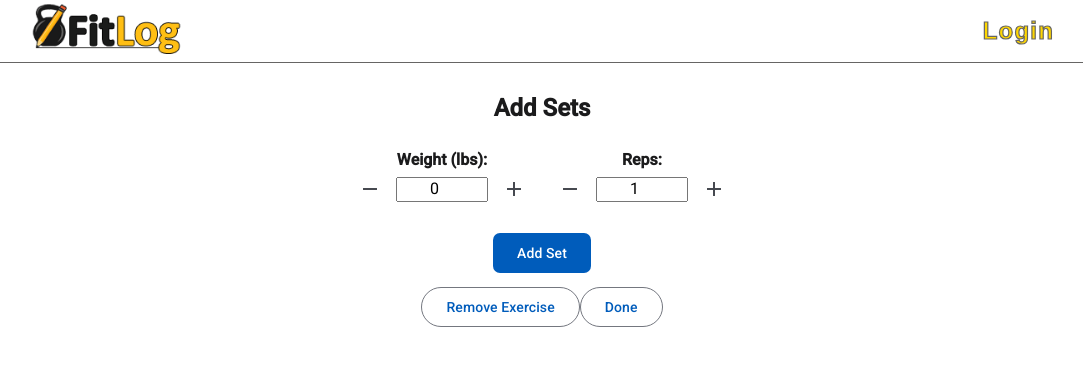
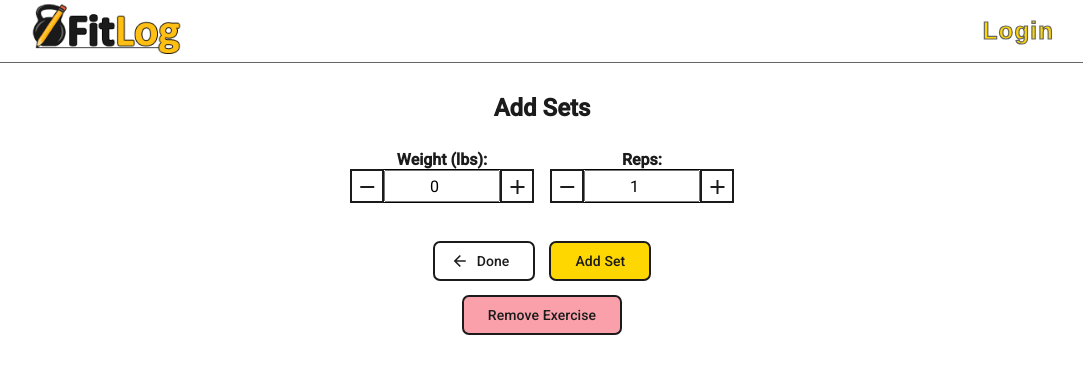
Before and after one commit to LucasLombardo/fitlog, an Angular app in the folder frontend/: page /sets in a window 1280 px wide. Shown: the top 374 px of the page, without its empty margins (98-1181 px from the left). Built offline with nearby package versions, Linux system fonts and the light colour scheme.

Commit message:
[FE] improves button and input styling

```diff
--- a/frontend/src/app/components/workout/workout.component.html
+++ b/frontend/src/app/components/workout/workout.component.html
@@ -1,11 +1,8 @@
 <div class="workout-container">
   <header>
     <h1 class="title">{{ workout?.date | date: 'longDate' }}</h1>
-    <button mat-icon-button color="primary" (click)="addExercise()" style="color: #43a047">
-      <mat-icon>add</mat-icon>
-    </button>
   </header>
-  <mat-action-list style="max-width: 400px; margin: 0 auto">
+  <mat-action-list>
     <mat-list-item
       *ngFor="let ex of exercises"
       class="exercise-card is-focusable"
@@ -27,7 +24,7 @@
     </mat-list-item>
   </mat-action-list>
 
-  <button class="add-exercise-button" mat-raised-button color="primary" (click)="addExercise()">
+  <button class="add-exercise-button" mat-flat-button color="primary" (click)="addExercise()">
     Add Exercise
   </button>
   <!-- TODO: Add notes -->
--- a/frontend/src/app/components/workout/workout.component.scss
+++ b/frontend/src/app/components/workout/workout.component.scss
@@ -10,10 +10,15 @@ header {
   max-width: 26rem;
   margin: 0 auto;
   padding-bottom: 2em;
+  .mat-mdc-action-list {
+    padding: 0;
+    max-width: unset;
+  }
   .mdc-list-item {
     height: auto;
-    border: 0.5px solid #e0e0e0;
+    border: 0.5px solid var(--gray);
     margin-bottom: 1em;
+    padding: 0;
   }
   .add-exercise-button {
     width: 100%;
--- a/frontend/src/app/pages/exercises/exercises.component.html
+++ b/frontend/src/app/pages/exercises/exercises.component.html
@@ -24,7 +24,7 @@
       </mat-list-item>
     </mat-action-list>
   </div>
-  <button class="add-exercise-button" mat-raised-button color="primary" (click)="newExercise()">
+  <button class="add-exercise-button" mat-flat-button color="primary" (click)="newExercise()">
     Add New Exercise
   </button>
   <ng-template #noExercises>
--- a/frontend/src/app/pages/exercises/new-exercise.component.html
+++ b/frontend/src/app/pages/exercises/new-exercise.component.html
@@ -22,7 +22,7 @@
   </mat-form-field>
 
   <!-- Submit Button -->
-  <button mat-raised-button color="primary" type="submit" [disabled]="!exerciseForm.valid">
+  <button mat-flat-button color="primary" type="submit" [disabled]="!exerciseForm.valid">
     Create Exercise
   </button>
 </form>
--- a/frontend/src/app/pages/login/login.component.html
+++ b/frontend/src/app/pages/login/login.component.html
@@ -1,23 +1,21 @@
 <main>
   <h1>Log In</h1>
   <form (ngSubmit)="login()" class="login-form">
-    <mat-form-field appearance="fill" class="full-width">
+    <mat-form-field appearance="outline" class="full-width">
       <mat-label>Email</mat-label>
       <input matInput type="email" name="email" [(ngModel)]="email" required />
     </mat-form-field>
-    <br />
-    <mat-form-field appearance="fill" class="full-width">
+    <mat-form-field appearance="outline" class="full-width">
       <mat-label>Password</mat-label>
       <input matInput type="password" name="password" [(ngModel)]="password" required />
     </mat-form-field>
-    <br />
-    <button mat-raised-button color="primary" type="submit">Login</button>
-    <div class="forgot-password">
-      <button mat-button type="button" (click)="forgotPassword()">Forgot Password?</button>
-    </div>
-    <div class="signup">
-      <span>Don't have an account?</span>
-      <button mat-button type="button" (click)="signUp()">Sign Up</button>
-    </div>
+    <button class="login-button" mat-flat-button color="primary" type="submit">Login</button>
   </form>
+  <div class="forgot-password">
+    <button class="inline-button" mat-button type="button" (click)="forgotPassword()">Forgot Password?</button>
+  </div>
+  <div class="signup">
+    <span>Don't have an account?</span>
+    <button class="inline-button" mat-button type="button" (click)="signUp()">Sign Up</button>
+  </div>
 </main>
--- a/frontend/src/app/pages/login/login.component.scss
+++ b/frontend/src/app/pages/login/login.component.scss
@@ -1,5 +1,5 @@
 main {
-  max-width: 24rem;
+  // max-width: 24rem;
   text-align: center;
   margin: 2em auto;
 
@@ -7,7 +7,28 @@ main {
     text-align: center;
   }
 
+  form {
+    max-width: 16rem;
+    margin: 0 auto;
+  }
+
+  .mat-mdc-form-field {
+    width: 100%;
+  }
+
   .forgot-password {
-    margin-top: 1em;
+    margin-top: 2em;
+  }
+
+  .inline-button {
+    color: var(--black);
+    text-decoration: underline;
+    margin: 0 0.5em;
+  }
+
+  .login-button {
+    display: block;
+    width: 100%;
+    height: 3.8em;
   }
 }
--- a/frontend/src/app/pages/sets/sets.component.html
+++ b/frontend/src/app/pages/sets/sets.component.html
@@ -8,6 +8,7 @@
       <button
         mat-icon-button
         color="primary"
+        class="increment-button"
         aria-label="Decrease weight"
         (click)="decrementWeight()"
       >
@@ -16,6 +17,7 @@
       <input matInput type="number" [(ngModel)]="weight" />
       <button
         mat-icon-button
+        class="increment-button"
         color="primary"
         aria-label="Increase weight"
         (click)="incrementWeight()"
@@ -27,18 +29,20 @@
     <!-- Reps input -->
     <div class="increment-input increment-input--reps">
       <span class="label">Reps:</span>
-      <button mat-icon-button color="primary" aria-label="Decrease reps" (click)="decrementReps()">
+      <button mat-icon-button color="primary" class="increment-button" aria-label="Decrease reps" (click)="decrementReps()">
         <mat-icon>remove</mat-icon>
       </button>
       <input matInput type="number" [(ngModel)]="reps" />
-      <button mat-icon-button color="primary" aria-label="Increase reps" (click)="incrementReps()">
+      <button mat-icon-button color="primary" class="increment-button" aria-label="Increase reps" (click)="incrementReps()">
         <mat-icon>add</mat-icon>
       </button>
     </div>
   </div>
 
-  <!-- Save button -->
-  <button class="button button--primary" mat-flat-button color="primary" (click)="saveSet()">Add Set</button>
+  <div class="primary-buttons">
+    <button mat-stroked-button color="primary" (click)="goHome()"><mat-icon>arrow_back</mat-icon>Done</button>
+    <button class="button button--primary" mat-flat-button color="primary" (click)="saveSet()">Add Set</button>
+  </div>
 
   <!-- Display sets -->
   <div *ngIf="setsArray.length > 0" class="sets-container">
@@ -50,8 +54,6 @@
       </button>
     </div>
   </div>
-  <div>
-    <button mat-stroked-button color="warn" (click)="removeExercise()">Remove Exercise</button>
-    <button mat-stroked-button color="primary" (click)="goHome()">Done</button>
-  </div>
+  <!-- TODO: add confirmation modal -->
+  <button mat-stroked-button color="warn" (click)="removeExercise()">Remove Exercise</button>
 </main>
--- a/frontend/src/app/pages/sets/sets.component.scss
+++ b/frontend/src/app/pages/sets/sets.component.scss
@@ -2,6 +2,27 @@ main {
   max-width: 24rem;
   text-align: center;
   margin: 2em auto;
+}
+
+.increment-button {
+  color: var(--black);
+  border-radius: 0;
+  width: 1.4em;
+  height: 1.4em;
+
+  .mat-icon {
+    left: -0.2em;
+    top: -0.2em;
+  }
+  //   font-size:em;
+  .mat-mdc-button-persistent-ripple {
+    border-radius: 0;
+  }
+}
+.increment-button:hover ::ng-deep .mat-mdc-button-persistent-ripple::before,
+.increment-button:hover ::ng-deep .mat-ripple-element {
+  // hover dimmed background
+  border-radius: 0;
 }
 
 .increment-input {
@@ -11,8 +32,10 @@ main {
   margin: 1em 0 0;
   input {
     text-align: center;
-        width: 80%;
+    width: 92%;
     margin: 0 auto;
+    height: 1.6em;
+    outline: 1px solid;
   }
 }
 
@@ -29,13 +52,26 @@ main {
   margin-bottom: 1.5em;
 }
 
-.button {
-    border-radius: 0.5em;
-    // background: var(--yellow);
+.primary-buttons {
+  button {
+    margin: 1em 0.5em;
+  }
 }
 
-.button--primary {
-    display: block;
-    margin: 1em auto;
-    // background: var(--yellow);
+.sets-container {
+  border: 1px solid var(--gray);
+  margin-bottom: 1em;
+  > div {
+    border-bottom: 1px solid var(--gray);
+    position: relative;
+    padding: 1em;
+    &:last-child {
+        border-bottom: none;
     }
+    button {
+        position: absolute;
+        right: 0.5em;
+        top: 0.22em;
+    }
+  }
+}
--- a/frontend/src/styles.scss
+++ b/frontend/src/styles.scss
@@ -1,27 +1,25 @@
 :root {
   --yellow: #ffd700;
+  --yellow-light: #fffbe5;
   --black: #1b1b1c;
   --gray: #666564;
-}
-
-body {
-  font-family: sans-serif;
-  color: var(--black);
-}
-
-.container {
-  max-width: min(64rem, 80%);
-  margin: 0 auto;
-  min-width: 18rem;
 }
 
 html,
 body {
   height: 100%;
+  font-family: sans-serif;
+  color: var(--black);
 }
 body {
   margin: 0;
   font-family: Roboto, 'Helvetica Neue', sans-serif;
+}
+
+// A11y Styles
+*:focus-visible {
+  outline: 2px dashed var(--yellow);
+  outline-offset: 1px;
 }
 
 .is-focusable {
@@ -35,6 +33,22 @@ body {
     0 3px 5px -1px #0003,
     0 6px 10px #00000024,
     0 1px 18px #0000001f;
+}
+
+.visually-hidden {
+  position: absolute;
+  width: 1px;
+  height: 1px;
+  padding: 0;
+  margin: -1px;
+  overflow: hidden;
+}
+
+// COMMON CLASSES
+.container {
+  max-width: min(64rem, 80%);
+  margin: 0 auto;
+  min-width: 18rem;
 }
 
 .title {
@@ -53,3 +67,53 @@ body {
   letter-spacing: 0.05em;
   -webkit-text-stroke: 1.2px var(--gray);
 }
+
+// MATERIAL ANGULAR OVERRIDES
+:root {
+  // COLORS
+  --mdc-filled-button-container-color: var(--yellow);
+  --mdc-filled-button-label-text-color: var(--black);
+  --mdc-outlined-button-label-text-color: var(--black);
+  --mdc-outlined-button-outline-color: var(--black);
+  --mdc-outlined-button-hover-state-layer-color: var(--yellow-light);
+  --mdc-outlined-button-container-color: var(--yellow-light);
+}
+
+// BUTTONS
+.mat-mdc-outlined-button:hover .mdc-button__ripple::before {
+  background-color: var(--yellow-light) !important;
+  opacity: 1 !important;
+  z-index: -1 !important;
+}
+
+button.mdc-button {
+  border-radius: 0.5em;
+  border-width: 2px;
+}
+
+button.mat-primary {
+  border: 2px solid var(--black);
+}
+
+.mat-mdc-outlined-button.mat-warn {
+  background-color: #FAA0AA;
+  // TOOD: hover state
+}
+
+// INPUTS
+.mat-mdc-form-field.mat-focused .mdc-floating-label {
+  // focused label color
+  color: var(--black) !important;
+}
+
+.mat-mdc-form-field.mat-focused .mat-mdc-text-field-wrapper .mdc-line-ripple::after {
+  // focused input border-bottom color
+  border-bottom-color: var(--black) !important;
+}
+
+.mat-mdc-form-field.mat-focused .mdc-notched-outline__leading,
+.mat-mdc-form-field.mat-focused .mdc-notched-outline__notch,
+.mat-mdc-form-field.mat-focused .mdc-notched-outline__trailing {
+  // focused outline color
+  border-color: var(--yellow) !important;
+}
```
Lines whose indentation alone changed are shown as unchanged.
